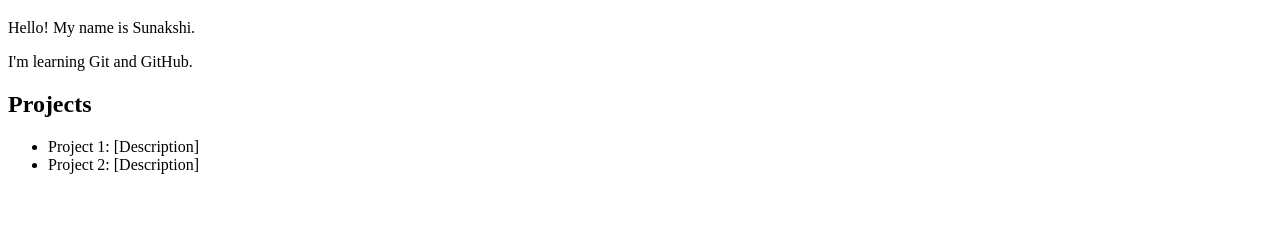
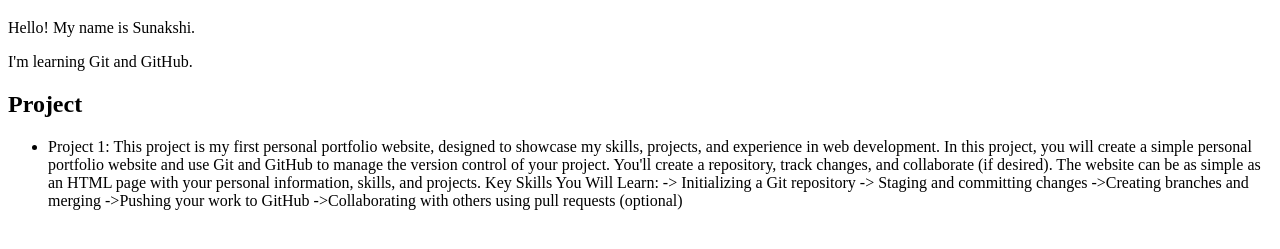
Before and after one commit to Ssharma2609/portfolio-website, a plain HTML site: page index.html in a window 1280 px wide. Shown: the part 61-310 px from the top of the page. Drawn offline with Linux system fonts and the light colour scheme.

Commit message:
Update portfolio with new project

```diff
--- a/index.html
+++ b/index.html
@@ -7,10 +7,22 @@
     <h1>Welcome to My Portfolio</h1>
     <p>Hello! My name is Sunakshi.</p>
     <p>I'm learning Git and GitHub.</p>
-    <h2>Projects</h2>
+    <h2>Project</h2>
     <ul>
-        <li>Project 1: [Description]</li>
-        <li>Project 2: [Description]</li>
+        <li>Project 1:
+            This project is my first personal portfolio website, designed to showcase my skills, projects, and experience in web development.
+            In this project, you will create a simple personal portfolio website and use Git and GitHub to manage the version control of your project.
+            You'll create a repository, track changes, and collaborate (if desired). The website can be as simple as an HTML page with your personal information,
+            skills, and projects.
+
+            Key Skills You Will Learn:
+              -> Initializing a Git repository
+              -> Staging and committing changes
+              ->Creating branches and merging
+              ->Pushing your work to GitHub
+              ->Collaborating with others using pull requests (optional)
+        </li>
+
     </ul>
 </body>
 </html>
```
Also changed, not shown: git_command.txt (added).
